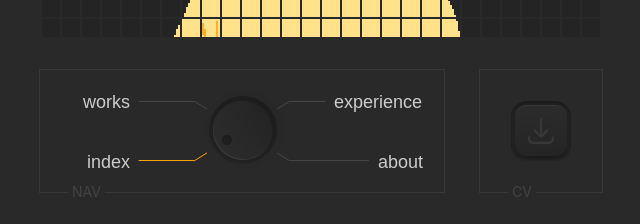
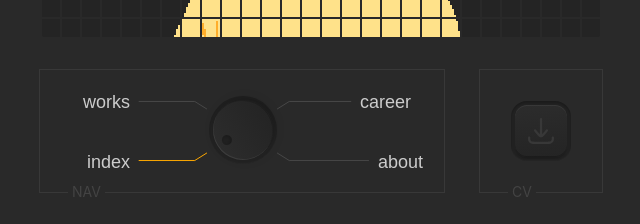
Before and after one commit to fluidleonid/portfolio-leo, a Next.js app: page / in a window 1280 px wide. Shown: the part 421-645 px from the top of the page, without its empty margins (319-959 px from the left). Built offline with nearby package versions, Linux system fonts and the light colour scheme.

Commit message:
feat(navigation): replace experience with career across topbar, hero rotary nav, and career section

```diff
--- a/src/app/page.tsx
+++ b/src/app/page.tsx
@@ -21,7 +21,7 @@ export default function Home() {
       { id: "project-4", station: "project-4" },
       { id: "project-5", station: "project-5" },
       { id: "project-6", station: "project-6" },
-      { id: "experience", station: "experience" },
+      { id: "career", station: "career" },
       { id: "about", station: "about" },
     ];
 
@@ -171,8 +171,8 @@ export default function Home() {
         />
       </div>
 
-      {/* Experience & Education Section (FSD Experience Widget formatted per reference screenshot & resume) */}
-      <Experience className="mt-[100px] sm:mt-[140px] pt-[40px] border-t border-border-subtle" />
+      {/* Career & Education Section (FSD Career Widget formatted per reference screenshot & resume) */}
+      <Experience id="career" className="mt-[100px] sm:mt-[140px] pt-[40px] border-t border-border-subtle" />
 
       {/* About Section Anchor */}
       <section
--- a/src/widgets/experience/index.ts
+++ b/src/widgets/experience/index.ts
@@ -3,4 +3,7 @@ export {
   type ExperienceProps,
   type ExperienceItem,
   type EducationItem,
+  Experience as Career,
+  type ExperienceProps as CareerProps,
+  type ExperienceItem as CareerItem,
 } from "./ui/Experience";
--- a/src/widgets/experience/ui/Experience.tsx
+++ b/src/widgets/experience/ui/Experience.tsx
@@ -83,19 +83,20 @@ export const Experience: React.FC<ExperienceProps> = ({
   experiences = DEFAULT_EXPERIENCES,
   education = DEFAULT_EDUCATION,
   className = "",
+  id = "career",
   ...props
 }) => {
   return (
     <section
-      id="experience"
+      id={id}
       className={`flex w-full max-w-[564px] flex-col select-none scroll-mt-[100px] ${className}`}
-      aria-label="Work Experience and Education"
+      aria-label="Career and Education"
       {...props}
     >
-      {/* 1. Experience Block */}
+      {/* 1. Career Block */}
       <div className="flex w-full flex-col">
         <h2 className="font-hauora text-[20px] font-medium leading-[26px] text-content-contrast tracking-normal mb-[8px]">
-          Experience
+          Career
         </h2>
 
         <div className="flex w-full flex-col">
--- a/src/widgets/hero/ui/Hero.tsx
+++ b/src/widgets/hero/ui/Hero.tsx
@@ -11,7 +11,7 @@ import {
 } from "@/shared/ui";
 import { tokens } from "@/shared/config";
 
-export type NavItem = "works" | "index" | "experience" | "about";
+export type NavItem = "works" | "index" | "career" | "about" | "experience";
 
 export interface HeroProps extends Omit<React.HTMLAttributes<HTMLDivElement>, "onNavChange"> {
   /** Initial navigation selection (default "index") */
@@ -67,6 +67,7 @@ export const Hero = React.forwardRef<HTMLDivElement, HeroProps>(
     const snapMap: Record<NavItem, number> = {
       works: -58,
       index: -122,
+      career: 58,
       experience: 58,
       about: 122,
     };
@@ -84,7 +85,9 @@ export const Hero = React.forwardRef<HTMLDivElement, HeroProps>(
         if (item === "index") {
           window.scrollTo({ top: 0, behavior: "smooth" });
         } else {
-          const el = document.getElementById(item);
+          const el =
+            document.getElementById(item) ||
+            (item === "career" ? document.getElementById("experience") : null);
           if (el) {
             const rect = el.getBoundingClientRect();
             const targetScroll = Math.max(0, rect.top + window.scrollY - 100);
@@ -126,8 +129,8 @@ export const Hero = React.forwardRef<HTMLDivElement, HeroProps>(
     const leftRayEnd = leftLabelEnd + 6;
     const leftTurnX = Math.max(leftRayEnd + 4, cx - (isDesktopNav ? 48 : 42));
 
-    // Right side: 'experience' width ~82px, 'about' width ~44px
-    const rightLabel1Start = Math.min(294, Math.max(cx + 46, navWidth - 16 - 78));
+    // Right side: 'career' width ~54px, 'about' width ~44px
+    const rightLabel1Start = Math.min(320, Math.max(cx + 46, navWidth - 16 - 54));
     const rightRay1End = rightLabel1Start - 6;
     const rightTurn1X = Math.min(rightRay1End - 4, cx + (isDesktopNav ? 48 : 42));
 
@@ -198,10 +201,10 @@ export const Hero = React.forwardRef<HTMLDivElement, HeroProps>(
                   className="transition-colors duration-150"
                 />
 
-                {/* Top-right radial ray + horizontal line to "experience" */}
+                {/* Top-right radial ray + horizontal line to "career" */}
                 <path
                   d={`M${cx + dxExit} ${cy - dyExit} L${rightTurn1X} ${yTop} H${rightRay1End}`}
-                  stroke={activeNav === "experience" ? tokens.colors.signalAmber : tokens.colors.borderSubtle}
+                  stroke={activeNav === "career" || activeNav === "experience" ? tokens.colors.signalAmber : tokens.colors.borderSubtle}
                   strokeWidth="1"
                   className="transition-colors duration-150"
                 />
@@ -257,16 +260,16 @@ export const Hero = React.forwardRef<HTMLDivElement, HeroProps>(
                 />
               </div>
 
-              {/* Right Column: "experience" and "about" */}
+              {/* Right Column: "career" and "about" */}
               <button
                 type="button"
-                onClick={() => handleSelectNav("experience")}
-                onMouseEnter={() => setHoveredNav("experience")}
+                onClick={() => handleSelectNav("career")}
+                onMouseEnter={() => setHoveredNav("career")}
                 onMouseLeave={() => setHoveredNav(null)}
                 style={{ left: `${rightLabel1Start}px`, top: `${yTop}px` }}
                 className="absolute -translate-y-1/2 cursor-pointer text-left text-[18px] leading-none font-normal text-content-primary font-stetica hover:text-content-contrast transition-colors duration-150 select-none tracking-normal"
               >
-                experience
+                career
               </button>
 
               <button
--- a/src/widgets/top-bar/ui/TopBar.tsx
+++ b/src/widgets/top-bar/ui/TopBar.tsx
@@ -29,7 +29,7 @@ const FRAMES: TunerFrame[] = [
   { id: "project-4", targetId: "project-4", isProject: true },
   { id: "project-5", targetId: "project-5", isProject: true },
   { id: "project-6", targetId: "project-6", isProject: true },
-  { id: "experience", label: "experience", targetId: "experience" },
+  { id: "career", label: "career", targetId: "career" },
   { id: "about", label: "about", targetId: "about" },
 ];
 
@@ -68,7 +68,9 @@ export const TopBar: React.FC<TopBarProps> = ({
         positions.push(0);
         return;
       }
-      const el = document.getElementById(frame.targetId);
+      const el =
+        document.getElementById(frame.targetId) ||
+        (frame.targetId === "career" ? document.getElementById("experience") : null);
       if (el) {
         const rect = el.getBoundingClientRect();
         const absTop = rect.top + window.scrollY;
```
